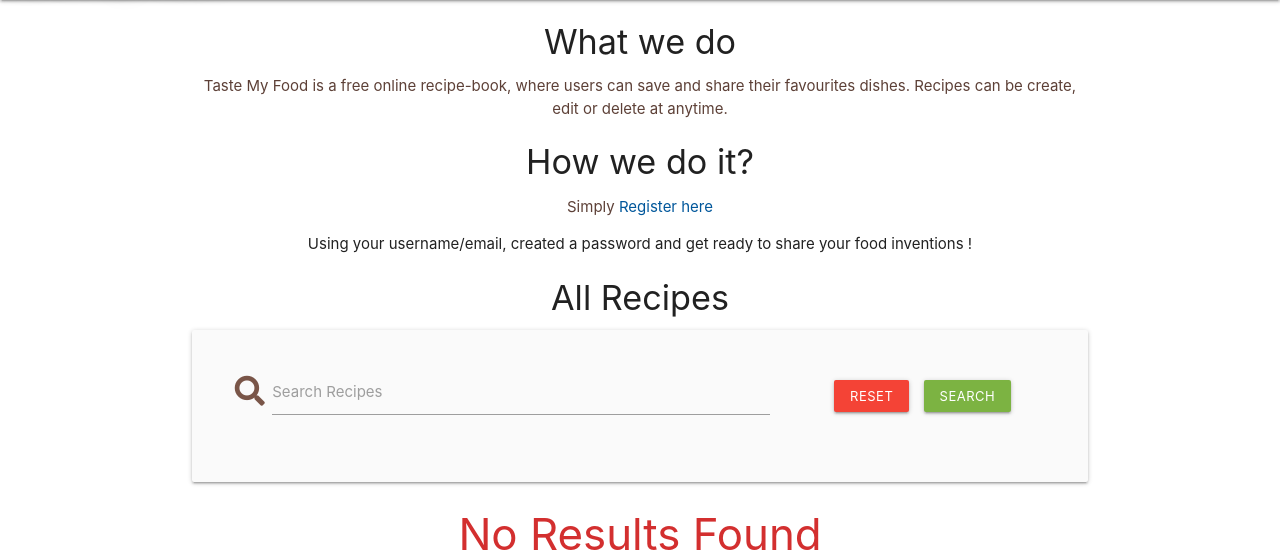
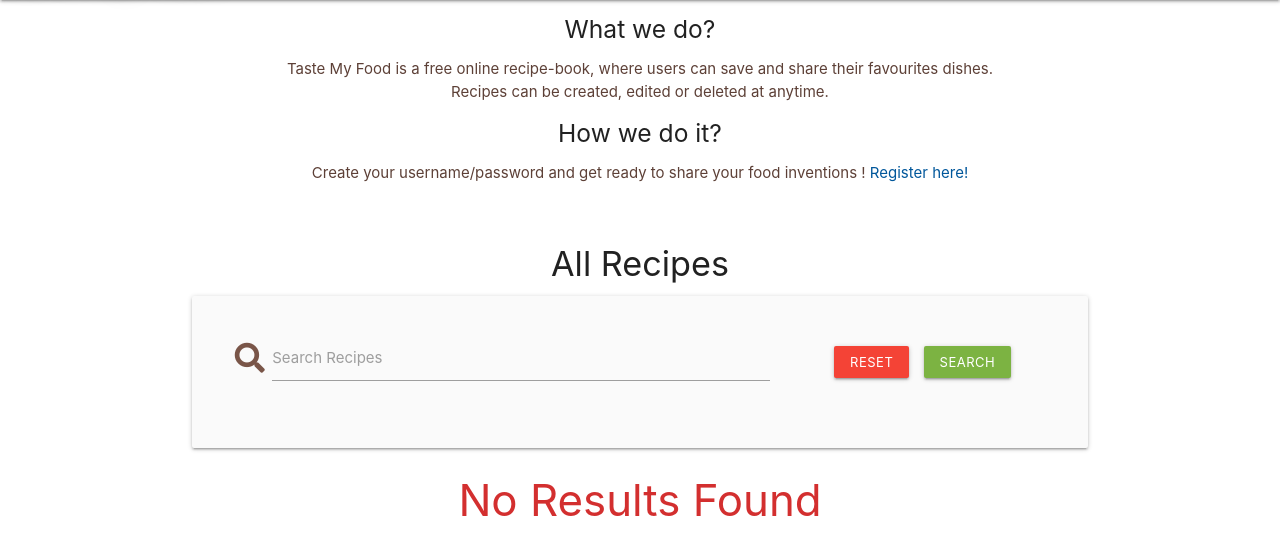
Before and after one commit to andna5980/myfood, a Flask app: page / in a window 1280 px wide. Shown: the part 64-624 px from the top of the page. Run offline with Flask 2, Linux system fonts and the light colour scheme; data that the repository does not hold is empty; some libraries are stand-ins or nearby versions.

Commit message:
styling landing page

```diff
--- a/templates/recipes.html
+++ b/templates/recipes.html
@@ -7,15 +7,16 @@
 
 
 <div class="col s12 m6">
-    <h4 class="center-align"> What we do</h4>
-    <p style="text-align: center;" class="center-align brown-text text-darken-2"> Taste My Food is a free online recipe-book, where users can save and share their favourites dishes. Recipes can be create, edit or delete at anytime.</p>
+    <h5 class="center-align"> What we do?</h5>
+    <p style="text-align: center;" class="center-align brown-text text-darken-2"> Taste My Food is a free online recipe-book, where users can save and share their favourites dishes.<br> Recipes can be created, edited or deleted at anytime.</p>
 </div>
 
 <div class="col s12 m6">
-    <h4 class="center-align"> How we do it?</h4>
-    <p style="text-align: center;" class="center-align brown-text text-darken-2"> Simply <a href="{{ url_for('register') }}" class="light-blue-text text-darken-4">Register here</a></p>
-    <p style="text-align: center;"> Using your username/email, created a password and get ready to share your food inventions ! </p>
+    <h5 class="center-align"> How we do it?</h5>
+    <p style="text-align: center;" class="center-align brown-text text-darken-2">  Create your username/password and get ready to share your food inventions ! <a href="{{ url_for('register') }}" class="light-blue-text text-darken-4">Register here!</a></p>
 </div>
+
+<br>
 
 <h4 class="center-align">All Recipes</h4>
 
```
